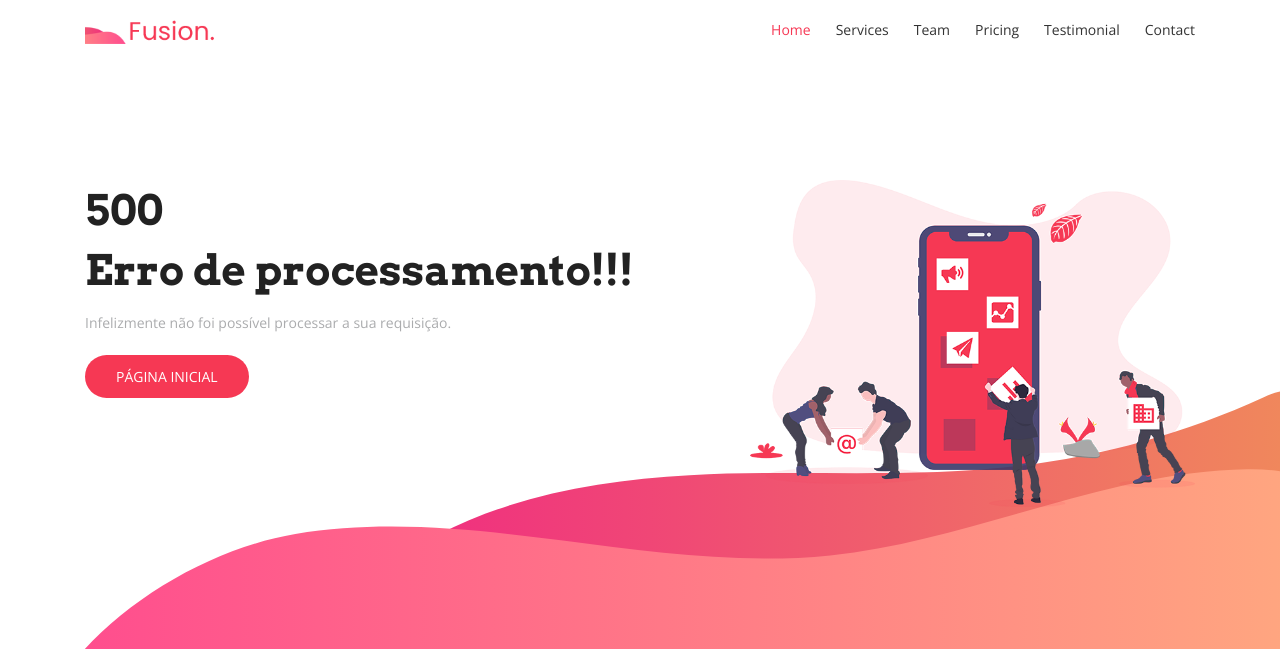
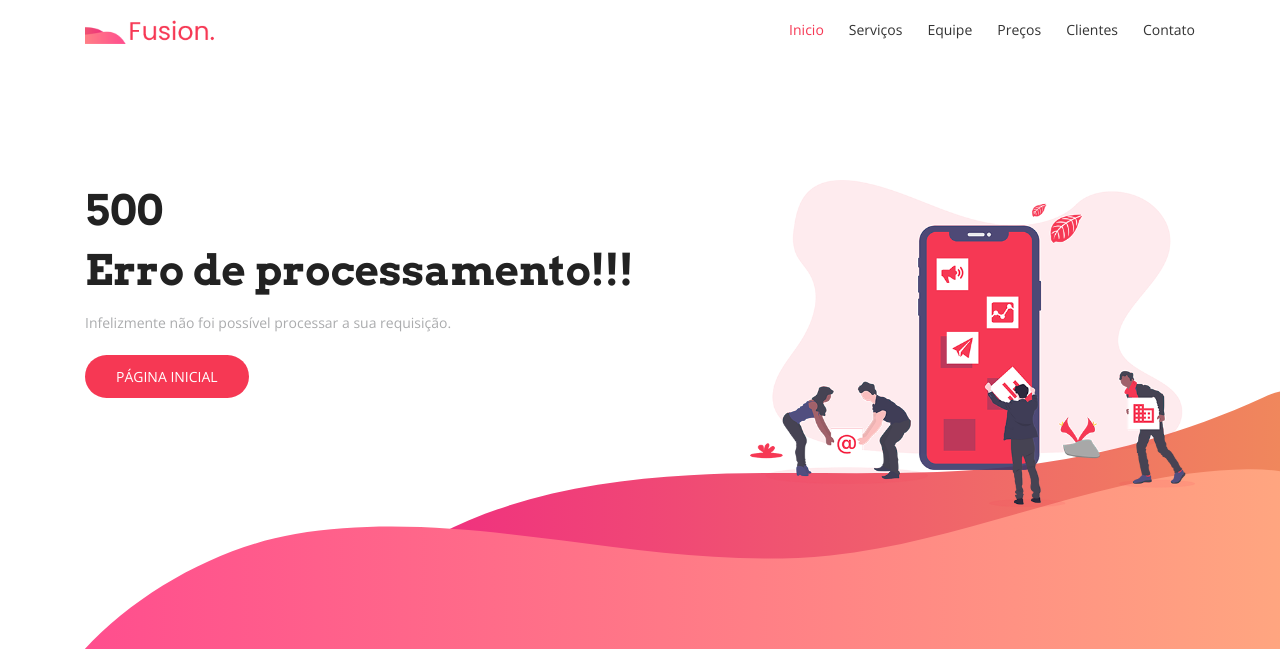
Before and after one commit to MarcosBB/fusion, a Django app: template core/templates/500.html in a window 1280 px wide. Shown: the top 649 px of the page. Run offline with Django 3.2, Linux system fonts and the light colour scheme; the template is opened without the code that fills it, so the values that code supplies are empty; some libraries are stand-ins or nearby versions.

Commit message:
Mudando alguns textos para português

```diff
--- a/core/templates/base.html
+++ b/core/templates/base.html
@@ -40,32 +40,32 @@
             <ul class="navbar-nav mr-auto w-100 justify-content-end clearfix">
               <li class="nav-item active">
                 <a class="nav-link" href="#hero-area">
-                  Home
+                  Inicio
                 </a>
               </li>
               <li class="nav-item">
                 <a class="nav-link" href="#services">
-                  Services
+                  Serviços
                 </a>
               </li>
               <li class="nav-item">
                 <a class="nav-link" href="#team">
-                  Team
+                  Equipe
                 </a>
               </li>
               <li class="nav-item">
                 <a class="nav-link" href="#pricing">
-                  Pricing
+                  Preços
                 </a>
               </li>
               <li class="nav-item">
                 <a class="nav-link" href="#testimonial">
-                  Testimonial
+                  Clientes
                 </a>
               </li>
               <li class="nav-item">
                 <a class="nav-link" href="#contact">
-                  Contact
+                  Contato
                 </a>
               </li>
             </ul>
```
Also changed, not shown: core/templates/equipe.html (+6 -1 lines), core/templates/servicos.html (+6 -6 lines).
